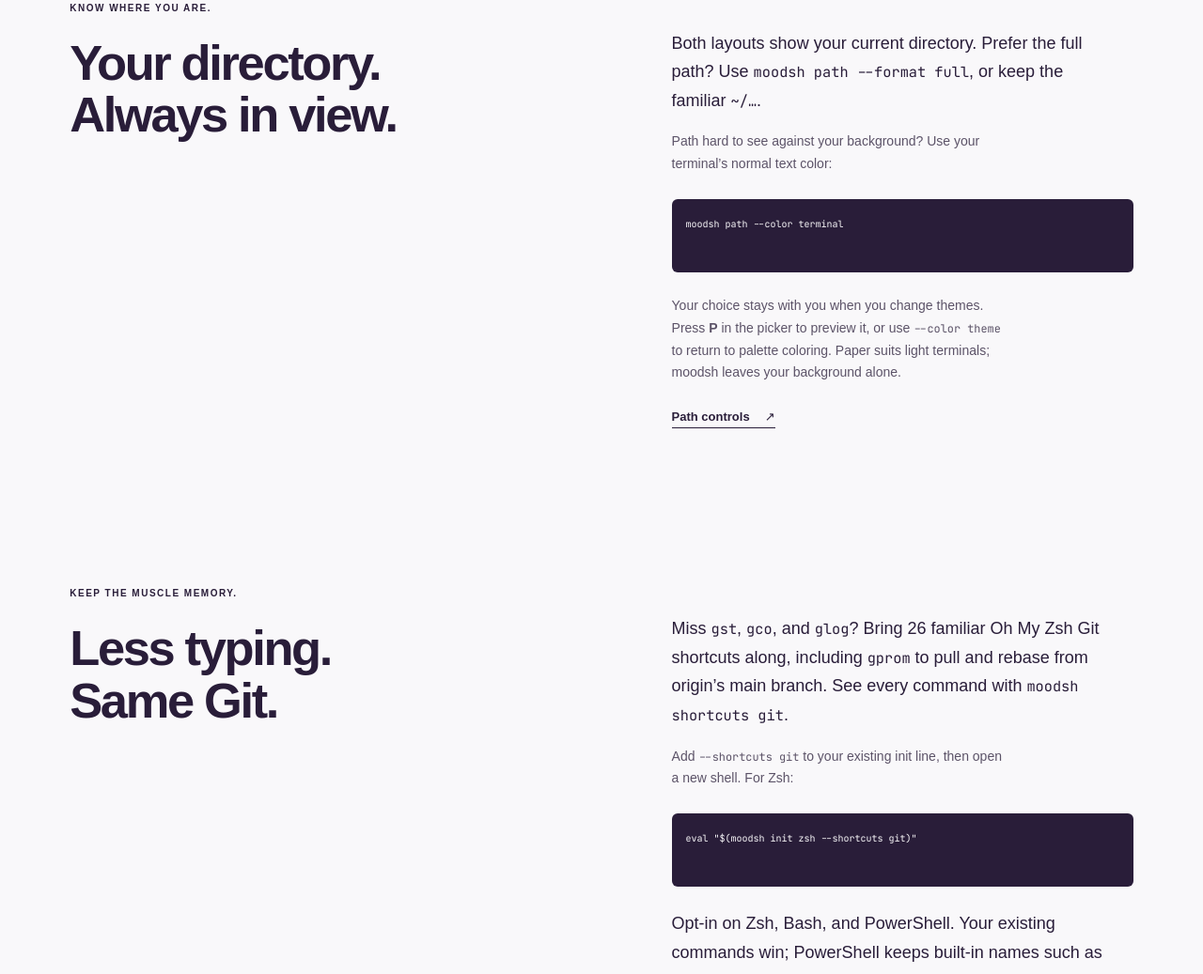
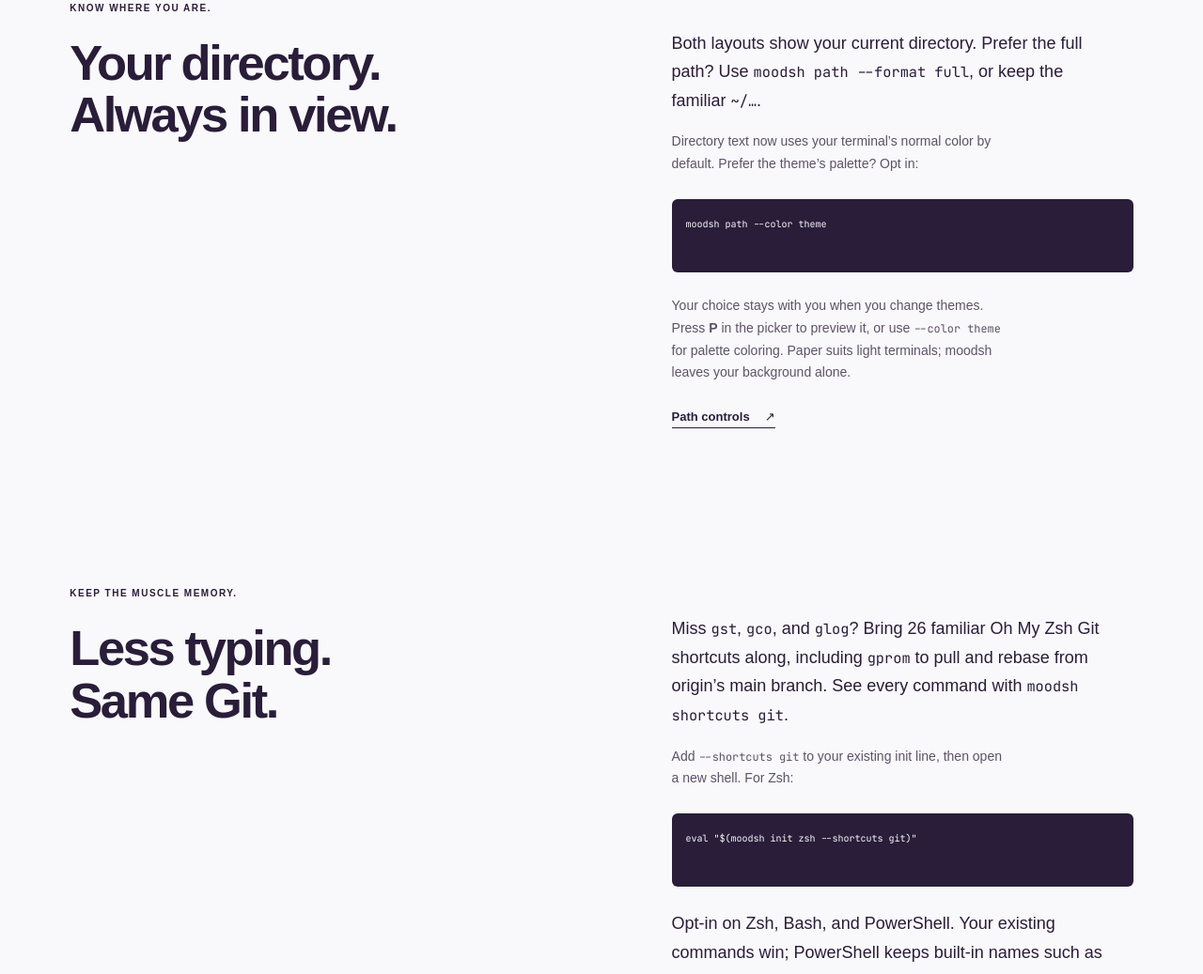
Before and after one commit to mager/moodsh, an Astro site in the folder web/: page / in a window 1280 px wide. Shown: the part 1763-2800 px from the top of the page at 94% size. Built offline with nearby package versions, Linux system fonts and the light colour scheme; Astro itself is replaced by a stand-in of ours.

Commit message:
docs(web): describe terminal path coloring as the default

```diff
--- a/web/src/pages/index.astro
+++ b/web/src/pages/index.astro
@@ -173,16 +173,16 @@ const builtins = themes.filter((t) => t.builtIn);
         <code>~/…</code>.
       </p>
       <p>
-        Path hard to see against your background? Use your terminal’s normal
-        text color:
+        Directory text now uses your terminal’s normal color by default.
+        Prefer the theme’s palette? Opt in:
       </p>
       <div class="command-block">
-        <pre>moodsh path --color terminal</pre>
+        <pre>moodsh path --color theme</pre>
       </div>
       <p>
         Your choice stays with you when you change themes. Press{' '}
         <strong>P</strong> in the picker to preview it, or use{' '}
-        <code>--color theme</code> to return to palette coloring. Paper suits
+        <code>--color theme</code> for palette coloring. Paper suits
         light terminals; moodsh leaves your background alone.
       </p>
       <a class="text-link" href={`${repo}#keep-your-directory-readable`}>
```
Also changed, not shown: web/src/lib/themes.mjs.
